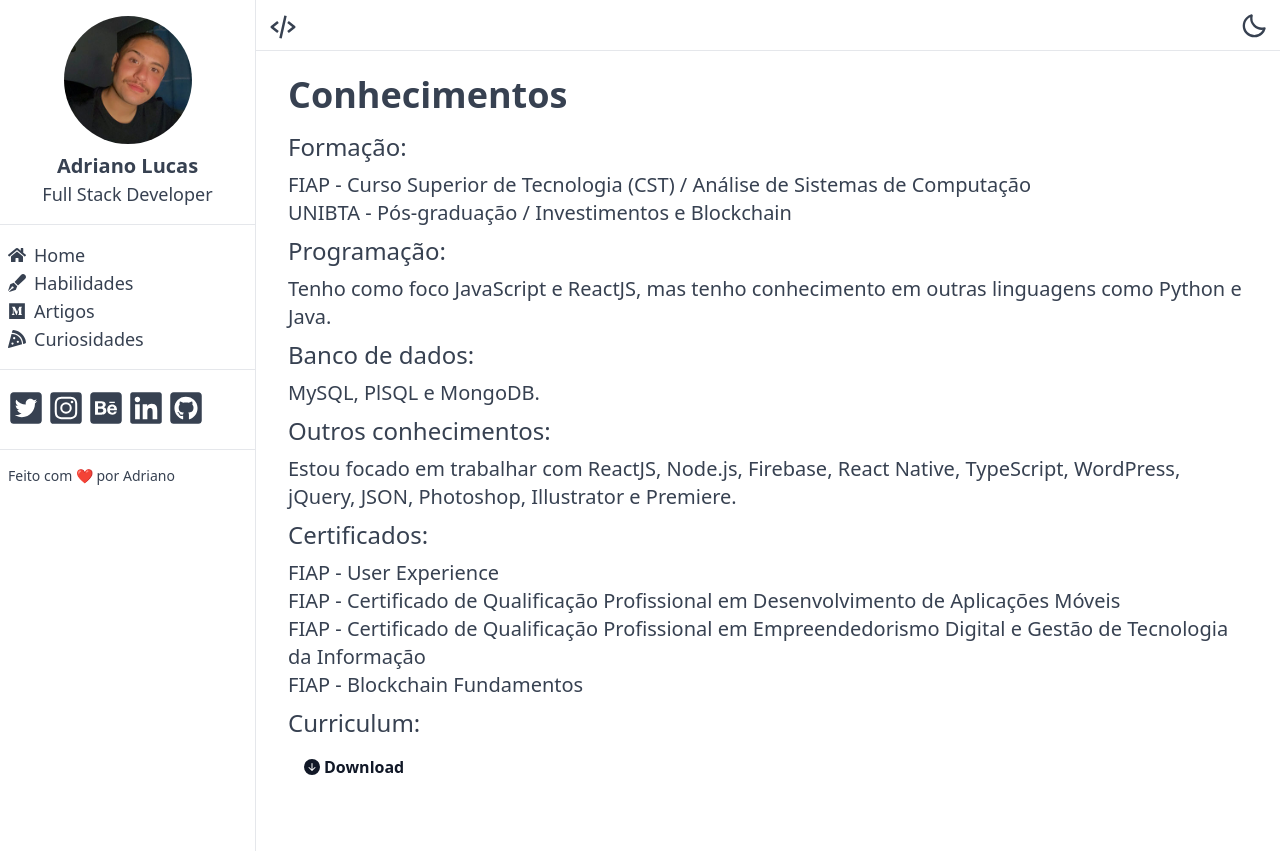
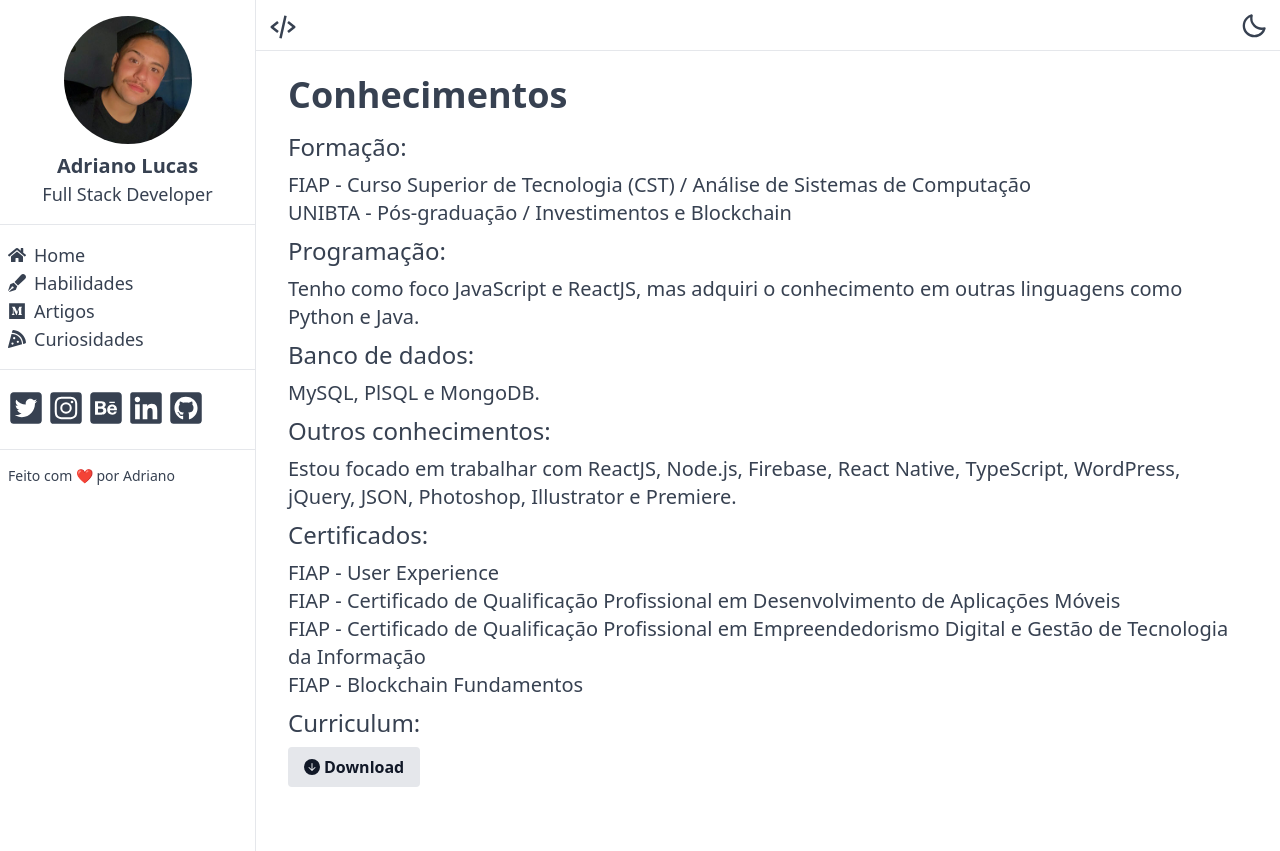
Before and after one commit to oadrianolucas/portfolio-next-js, a Next.js app: page /skills in a window 1280 px wide. Built offline with nearby package versions, Linux system fonts and the light colour scheme.

Commit message:
edit page skills

```diff
--- a/components/Skills.js
+++ b/components/Skills.js
@@ -15,8 +15,8 @@ export const Skills = () => {
         </ul>
         <h3 className="font-medium text-2xl">Programação: </h3>
         <p className="font-thin	text-xl">
-          Tenho como foco JavaScript e ReactJS, mas tenho conhecimento em outras
-          linguagens como Python e Java.
+          Tenho como foco JavaScript e ReactJS, mas adquiri o conhecimento em
+          outras linguagens como Python e Java.
         </p>
         <h3 className="font-medium text-2xl">Banco de dados: </h3>
         <p className="font-thin	text-xl">MySQL, PlSQL e MongoDB.</p>
@@ -40,7 +40,7 @@ export const Skills = () => {
           <li>FIAP - Blockchain Fundamentos</li>
         </ul>
         <h3 className="font-medium text-2xl">Curriculum: </h3>
-        <button className="flex items-center space-x-1 bg-white p-4 py-2 font-bold rounded text-gray-900 hover:text-gray-500">
+        <button className="flex items-center space-x-1 bg-gray-200 p-4 py-2 font-bold rounded text-gray-900 dark:bg-white hover:text-gray-500">
           <BsArrowDownCircleFill />
           <a href="./Curriculum-Adriano-Lucas.pdf" target="_blank" download>
             Download
--- a/pages/skills.js
+++ b/pages/skills.js
@@ -12,7 +12,7 @@ export default function Home() {
         <div className="flex-1">
           <Header />
           <div className="container mx-auto px-8 pt-6 pb-16 overflow-y-scroll scrollbar-hide h-screen">
-            <Skills className="" />
+            <Skills />
           </div>
         </div>
       </main>
```
